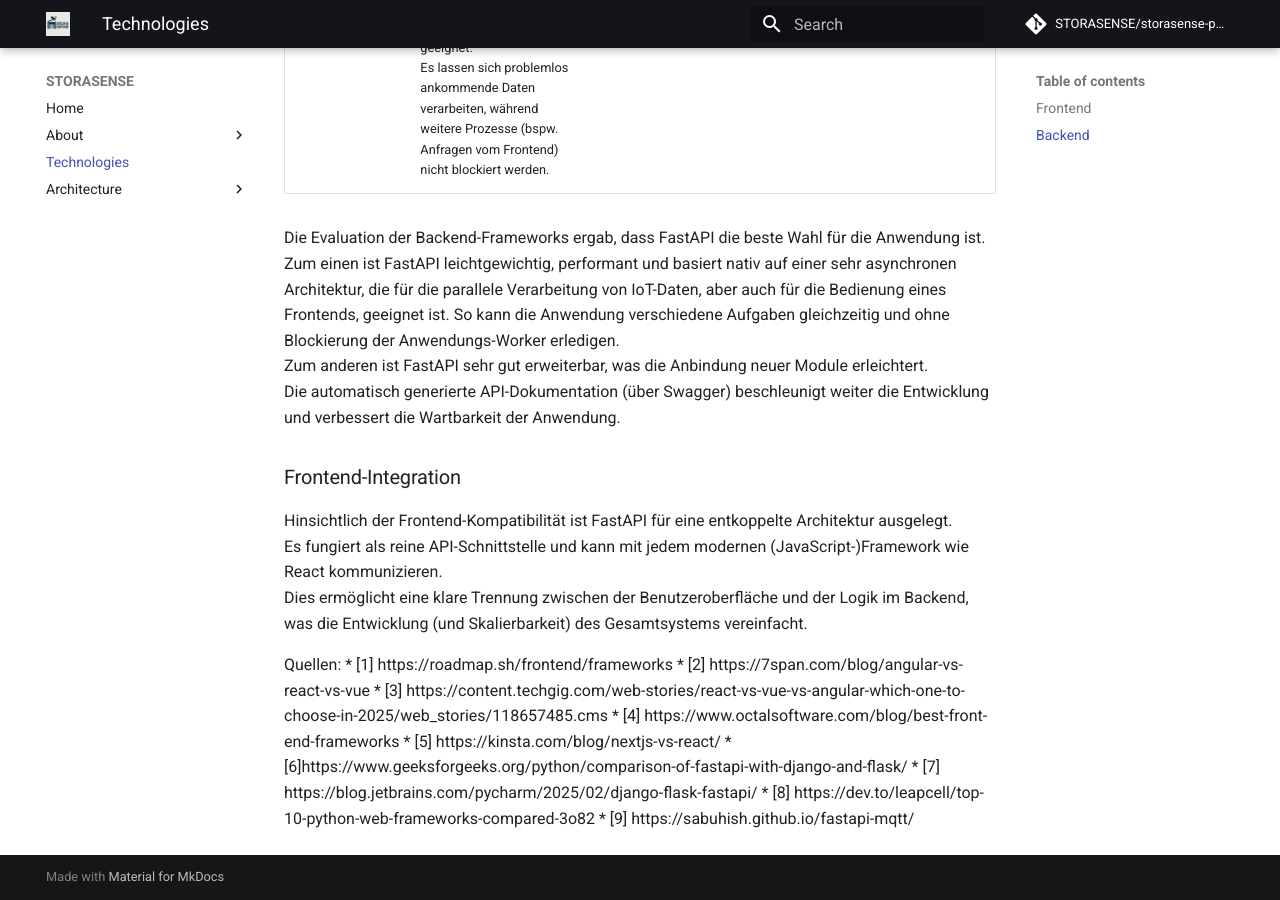
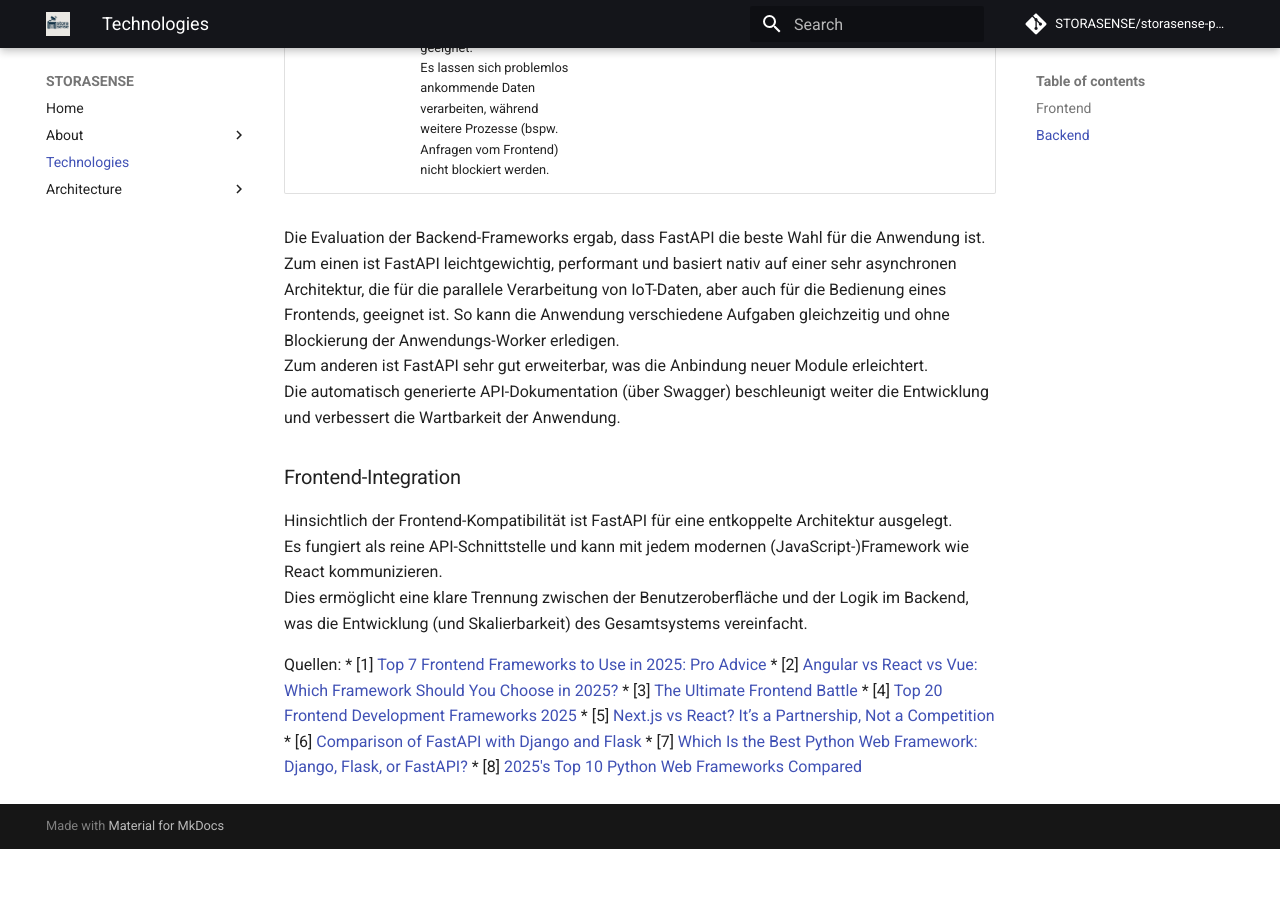
Before and after one commit to STORASENSE/storasense-platform, an MkDocs documentation site: the page built from docs/docs/techstack.md, in a window 1280 px wide and 900 px high, scrolled down 2870 px. Built offline with MkDocs 1.6.1 and Material for MkDocs 9.7.7, drawn with Linux system fonts in a browser that asks for light colours; comment, search, counter and statistics services are not loaded; after the commit the page ends 3719 px from its top, so only the background shows below that.

Commit message:
docs: improved readability

```diff
--- a/docs/docs/techstack.md
+++ b/docs/docs/techstack.md
@@ -65,12 +65,11 @@
 
 
 Quellen:
-* [1] https://roadmap.sh/frontend/frameworks
-* [2] https://7span.com/blog/angular-vs-react-vs-vue
-* [3] https://content.techgig.com/web-stories/react-vs-vue-vs-angular-which-one-to-choose-in-2025/web_stories/118657485.cms
-* [4] https://www.octalsoftware.com/blog/best-front-end-frameworks
-* [5] https://kinsta.com/blog/nextjs-vs-react/
-* [6]https://www.geeksforgeeks.org/python/comparison-of-fastapi-with-django-and-flask/
-* [7] https://blog.jetbrains.com/pycharm/2025/02/django-flask-fastapi/
-* [8] https://dev.to/leapcell/top-10-python-web-frameworks-compared-3o82
-* [9] https://sabuhish.github.io/fastapi-mqtt/
+* [1] [Top 7 Frontend Frameworks to Use in 2025: Pro Advice](https://roadmap.sh/frontend/frameworks)
+* [2] [Angular vs React vs Vue: Which Framework Should You Choose in 2025?](https://7span.com/blog/angular-vs-react-vs-vue)
+* [3] [The Ultimate Frontend Battle](https://content.techgig.com/web-stories/react-vs-vue-vs-angular-which-one-to-choose-in-2025/web_stories/118657485.cms)
+* [4] [Top 20 Frontend Development Frameworks 2025](https://www.octalsoftware.com/blog/best-front-end-frameworks)
+* [5] [Next.js vs React? It’s a Partnership, Not a Competition](https://kinsta.com/blog/nextjs-vs-react/)
+* [6] [Comparison of FastAPI with Django and Flask](https://www.geeksforgeeks.org/python/comparison-of-fastapi-with-django-and-flask/)
+* [7] [Which Is the Best Python Web Framework: Django, Flask, or FastAPI?](https://blog.jetbrains.com/pycharm/2025/02/django-flask-fastapi/)
+* [8] [2025's Top 10 Python Web Frameworks Compared](https://dev.to/leapcell/top-10-python-web-frameworks-compared-3o82)
```
Also changed, not shown: docs/docs/arc.md (+5 -5 lines), docs/docs/data_eva.md (+5 -5 lines), docs/docs/old_data.md (deleted, +0 -138 lines).
